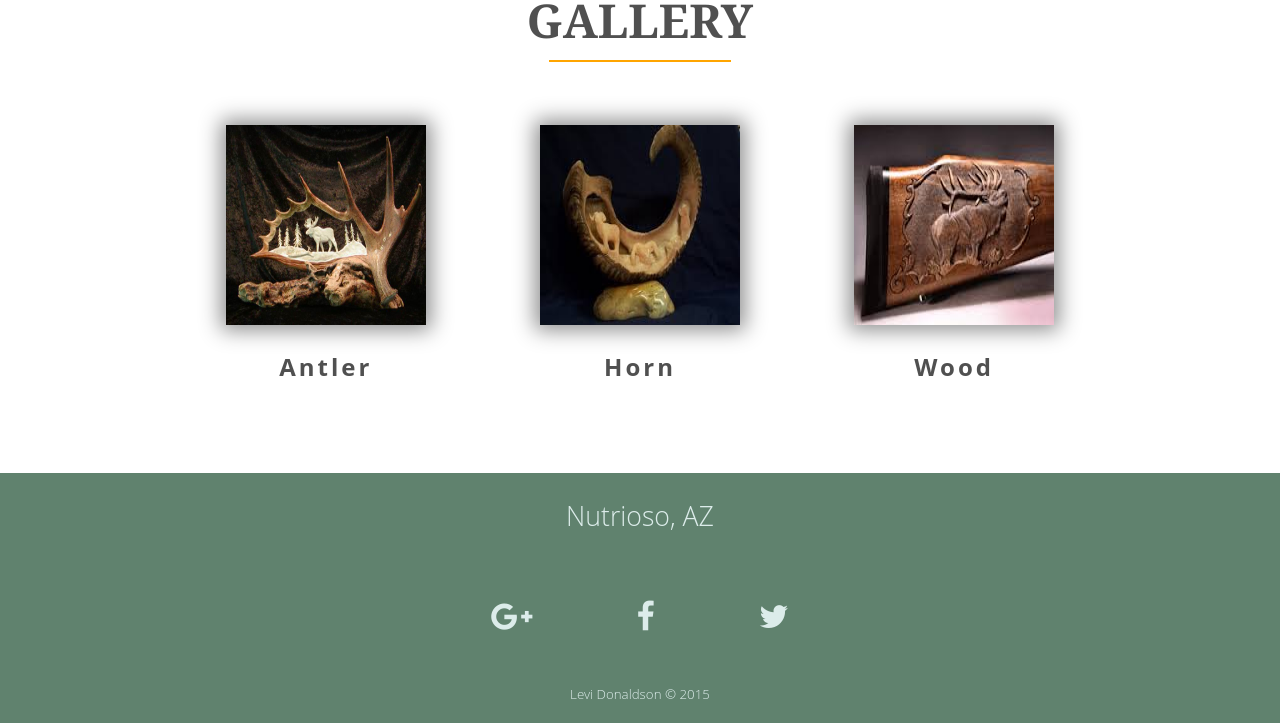
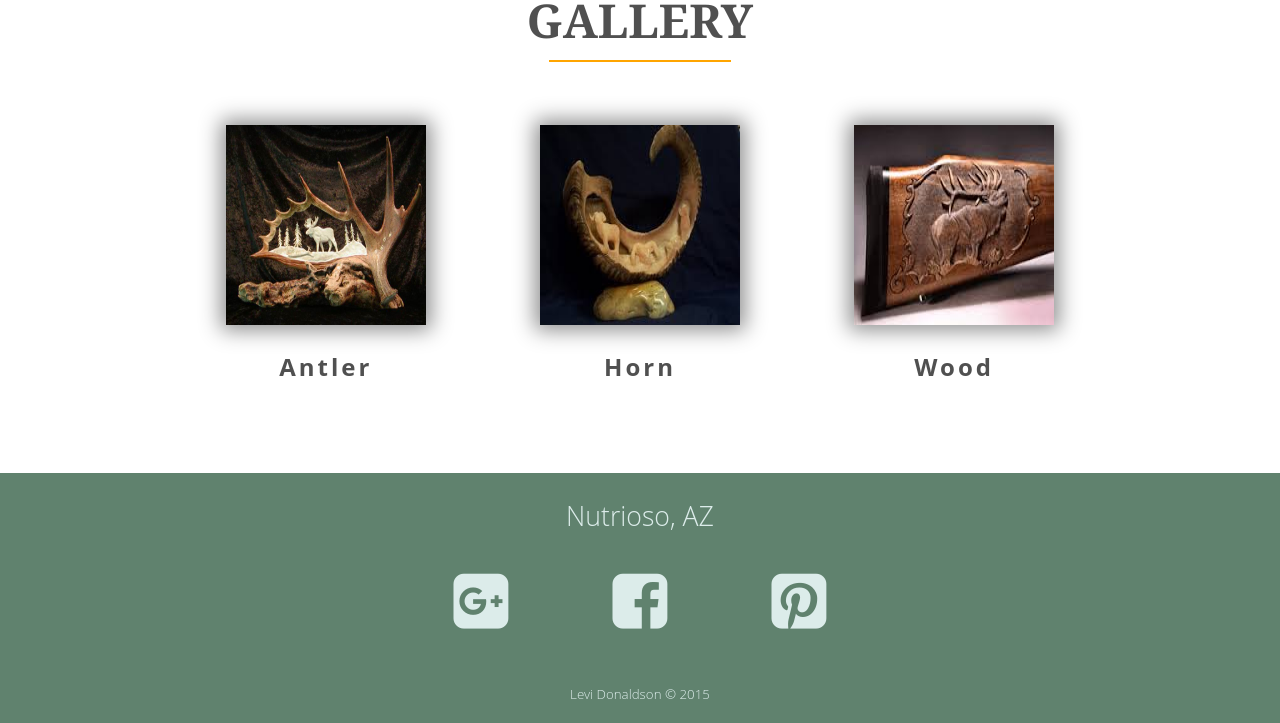
Before and after one commit to lcdonaldson/Call-Of-The-Wild, a website: page index.html in a window 1280 px wide. Shown: the part 1591-2314 px from the top of the page. Drawn offline with nearby package versions, Linux system fonts and the light colour scheme; a web font is replaced by a local one.

Commit message:
social media icon fixes

```diff
--- a/index.html
+++ b/index.html
@@ -89,9 +89,9 @@
         <div class="footer-info">
             <div class="address">Nutrioso, AZ</div>
             <div class="social">
-                <a href="#"><i class="fa fa-google-plus fa-2x"></i></a>
-                <a href="#"><i class="fa fa-facebook fa-2x"></i></a>
-                <a href="#"><i class="fa fa-twitter fa-2x"></i></a>
+                <a href="#"><i class="fa fa-google-plus-square fa-4x"></i></a>
+                <a href="#"><i class="fa fa-facebook-square fa-4x"></i></a>
+                <a href="#"><i class="fa fa-pinterest-square fa-4x"></i></a>
             </div>
             <div class="copyright">Levi Donaldson © 2015</div>
         </div>
--- a/styles.css
+++ b/styles.css
@@ -253,9 +253,21 @@ footer {
     color: #DCECEA;
 }
 
-.fa-google-plus, .fa-facebook, .fa-twitter {
+.fa {
     padding-right: 50px;
     padding-left: 50px;
+}
+
+.fa-google-plus-square:hover {
+    color: rgb(221, 75, 57)
+}
+
+.fa-facebook-square:hover {
+    color: rgb(59,89,152)
+}
+
+.fa-pinterest-square:hover {
+    color: rgb(203, 32, 39)
 }
 
 .copyright {
```
Also changed, not shown: contact-us.html (+3 -3 lines), gallery.html (+3 -3 lines).
